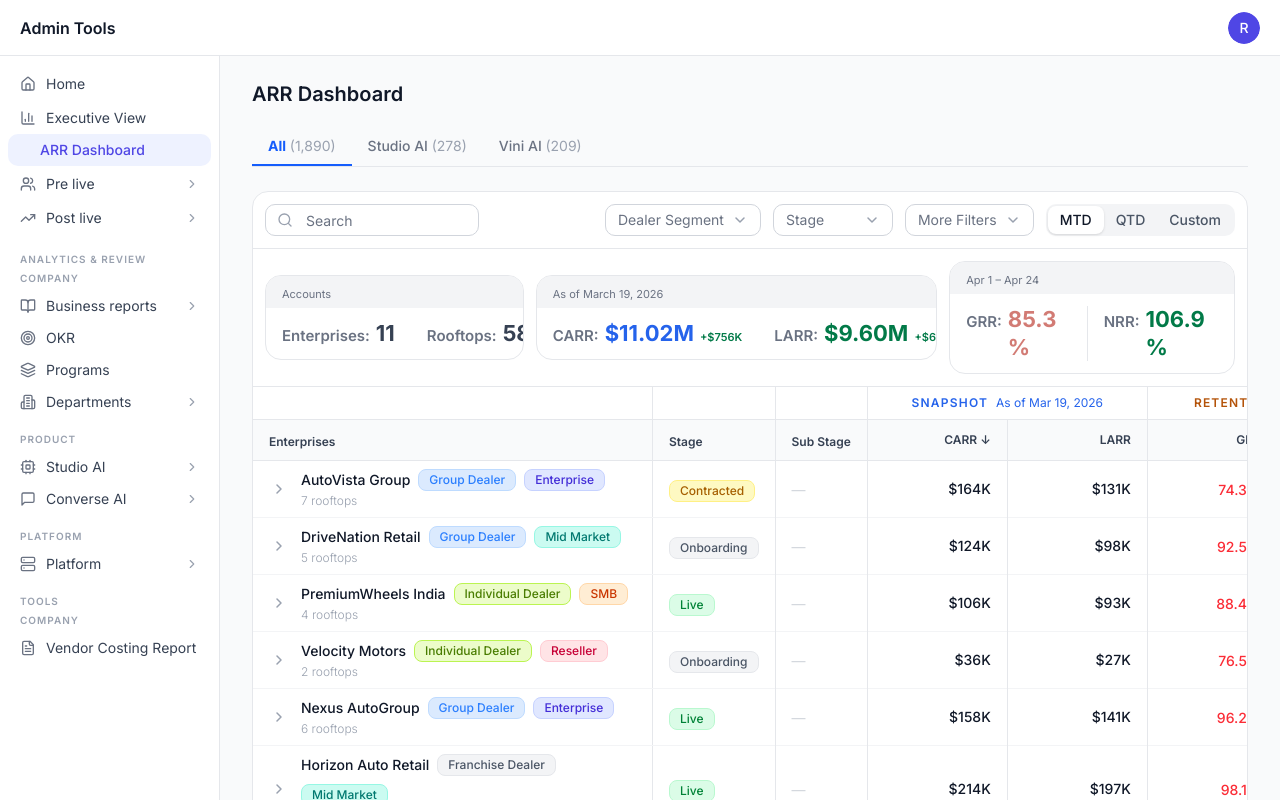
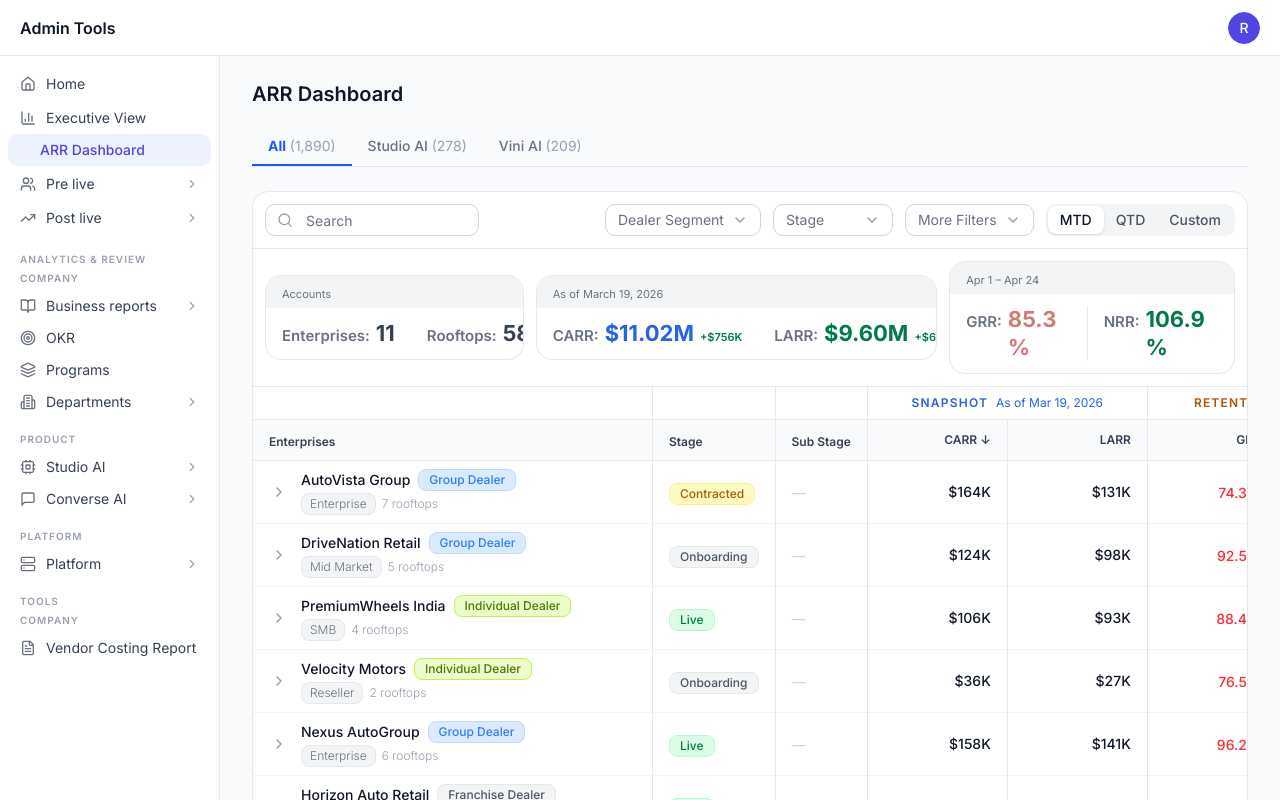
Before and after one commit to Product14/ARR-Dashboard, a Next.js app: page / in a window 1280 px wide. Built offline with nearby package versions, Linux system fonts and the light colour scheme.

Commit message:
final ui fixes

```diff
--- a/components/dashboard/rooftops-table/rooftops-table-row.tsx
+++ b/components/dashboard/rooftops-table/rooftops-table-row.tsx
@@ -329,9 +329,6 @@ export const RooftopsTableRow = forwardRef<HTMLTableRowElement, RooftopsTableRow
       <td className="px-3 py-2 h-9 w-[282px] max-w-[282px] min-w-[282px] sticky left-0 bg-white z-10 shadow-[inset_-1px_0_0_0_#f3f4f6]" style={{width: '282px !important', minWidth: '282px !important', maxWidth: '282px !important'}}>
         <div className="flex items-center justify-between gap-1.5">
           <div className="flex items-center gap-1.5">
-            <div className="w-5 h-5 rounded-full bg-black flex items-center justify-center">
-              <span className="text-white text-xs font-semibold">{(data.name?.trim()?.charAt(0)?.toUpperCase()) || (data.enterpriseName?.trim()?.charAt(0)?.toUpperCase()) || '-'}</span>
-            </div>
             <button
               onClick={() => {
                 const env = getEnvironmentFromLocation();
--- a/components/dashboard/rooftops-table/rooftops-table.tsx
+++ b/components/dashboard/rooftops-table/rooftops-table.tsx
@@ -1682,12 +1682,11 @@ function RooftopSubRow({ rooftop }: { rooftop: RooftopRow }) {
             <button className="w-5 h-5 flex items-center justify-center text-gray-400 hover:text-gray-600">
               <ChevronIcon open={expanded} />
             </button>
-            <div>
-              <div className="flex items-center gap-2 flex-wrap">
-                <span className="text-sm text-gray-800 font-normal">{rooftop.name}</span>
-                <span className="text-xs text-gray-400 bg-gray-100 px-1.5 py-0.5 rounded font-light">{rooftop.tCode}</span>
+            <div className="min-w-0">
+              <div className="flex items-center gap-2 min-w-0">
+                <span className="text-sm text-gray-800 font-normal truncate">{rooftop.name}</span>
                 {rooftop.type && (
-                  <span className={`inline-flex px-3 py-0.5 text-xs font-semibold border items-center rounded-[8px] ${
+                  <span className={`flex-shrink-0 inline-flex px-3 py-0.5 text-xs font-semibold border items-center rounded-[8px] ${
                     rooftop.type === "Independent"
                       ? "bg-[#EEFCD5] text-[#3B6E23] border-[#BFEDA0]"
                       : "bg-[#FEF8E1] text-[#7C4F1A] border-[#F0D98A]"
@@ -1697,7 +1696,7 @@ function RooftopSubRow({ rooftop }: { rooftop: RooftopRow }) {
                 )}
               </div>
               {rooftop.products.length > 0 && (
-                <div className="flex items-center gap-2 mt-1">
+                <div className="flex items-center gap-2 mt-0.5">
                   {rooftop.products.map((p) => (
                     <span key={p.id} className="text-xs text-gray-500 font-light">
                       {p.name} ×{p.planCount}
@@ -1753,13 +1752,15 @@ function EnterpriseTableRow({ enterprise }: { enterprise: EnterpriseRow }) {
                     {enterprise.tags}
                   </span>
                 )}
+              </div>
+              <div className="flex items-center gap-1.5 mt-0.5">
                 {enterprise.dealerSegment && (
-                  <span className={`text-xs px-2.5 py-0.5 rounded-[8px] font-medium ${DEALER_SEGMENT_BADGE_STYLES[enterprise.dealerSegment] ?? "bg-gray-100 text-gray-600 border border-gray-200"}`}>
+                  <span className="text-xs font-light text-gray-500 bg-gray-100 border border-gray-200 px-2 py-0.5 rounded-[8px]">
                     {enterprise.dealerSegment}
                   </span>
                 )}
+                <span className="text-xs text-gray-400 font-light">{enterprise.rooftopCount} rooftops</span>
               </div>
-              <div className="text-xs text-gray-400 font-light mt-0.5">{enterprise.rooftopCount} rooftops</div>
             </div>
           </div>
         </td>
```
